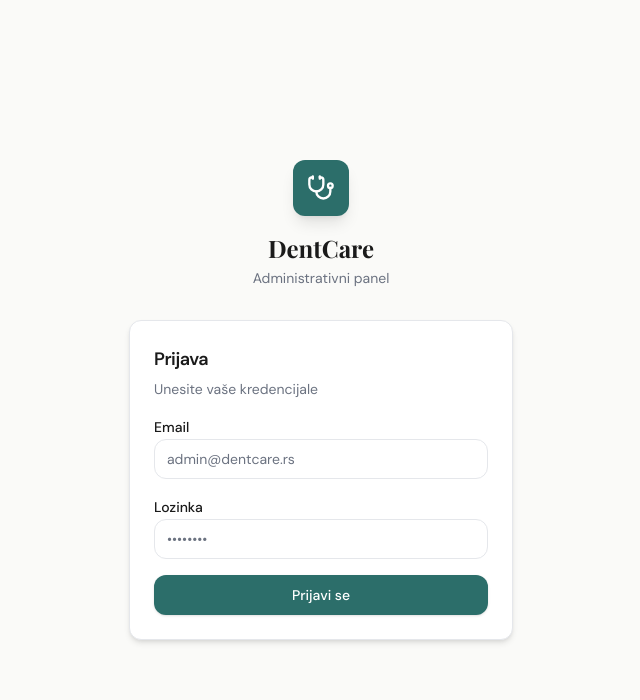
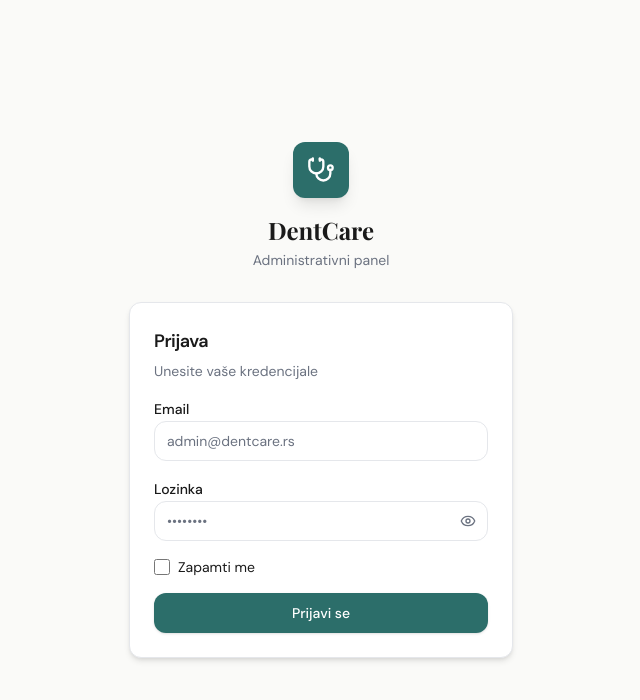
Before and after one commit to OmarBeslic/dentcare, a Next.js app: page /admin/login in a window 1280 px wide. Shown: the top 700 px of the page, without its empty margins (319-959 px from the left). Built offline with nearby package versions, Linux system fonts and the light colour scheme.

Commit message:
feat: password visibility toggle and remember me on login

```diff
--- a/app/admin/(protected)/settings/page.tsx
+++ b/app/admin/(protected)/settings/page.tsx
@@ -9,6 +9,7 @@ import { Card, CardContent, CardHeader, CardTitle } from "@/components/ui/card";
 import { Badge } from "@/components/ui/badge";
 import { Button } from "@/components/ui/button";
 import { Input } from "@/components/ui/input";
+import { PasswordInput } from "@/components/ui/password-input";
 import { Label } from "@/components/ui/label";
 import { Select, SelectContent, SelectItem, SelectTrigger, SelectValue } from "@/components/ui/select";
 import {
@@ -98,7 +99,7 @@ export default function SettingsPage() {
                   </div>
                   <div className="space-y-2">
                     <Label>Lozinka *</Label>
-                    <Input type="password" value={newUser.password} onChange={(e) => setNewUser((u) => ({ ...u, password: e.target.value }))} placeholder="Min. 6 karaktera" />
+                    <PasswordInput value={newUser.password} onChange={(e) => setNewUser((u) => ({ ...u, password: e.target.value }))} placeholder="Min. 6 karaktera" />
                     {errors.password && <p className="text-xs text-destructive">{errors.password}</p>}
                   </div>
                   <div className="space-y-2">
--- a/app/admin/login/page.tsx
+++ b/app/admin/login/page.tsx
@@ -7,12 +7,14 @@ import { Stethoscope, Loader2 } from "lucide-react";
 import { Button } from "@/components/ui/button";
 import { Input } from "@/components/ui/input";
 import { Label } from "@/components/ui/label";
+import { PasswordInput } from "@/components/ui/password-input";
 import { Card, CardContent, CardHeader, CardTitle, CardDescription } from "@/components/ui/card";
 
 export default function LoginPage() {
   const router = useRouter();
   const [email, setEmail] = useState("");
   const [password, setPassword] = useState("");
+  const [rememberMe, setRememberMe] = useState(false);
   const [error, setError] = useState("");
   const [loading, setLoading] = useState(false);
 
@@ -24,6 +26,7 @@ export default function LoginPage() {
     const result = await signIn("credentials", {
       email,
       password,
+      rememberMe: String(rememberMe),
       redirect: false,
     });
 
@@ -69,15 +72,27 @@ export default function LoginPage() {
               </div>
               <div className="space-y-2">
                 <Label htmlFor="password">Lozinka</Label>
-                <Input
+                <PasswordInput
                   id="password"
-                  type="password"
                   placeholder="••••••••"
                   value={password}
                   onChange={(e) => setPassword(e.target.value)}
                   required
                   autoComplete="current-password"
                 />
+              </div>
+
+              <div className="flex items-center gap-2">
+                <input
+                  id="rememberMe"
+                  type="checkbox"
+                  checked={rememberMe}
+                  onChange={(e) => setRememberMe(e.target.checked)}
+                  className="w-4 h-4 rounded border-border accent-primary cursor-pointer"
+                />
+                <Label htmlFor="rememberMe" className="text-sm font-normal cursor-pointer">
+                  Zapamti me
+                </Label>
               </div>
 
               {error && (
--- /dev/null
+++ b/components/ui/password-input.tsx
@@ -0,0 +1,33 @@
+"use client";
+
+import { useState } from "react";
+import { Eye, EyeOff } from "lucide-react";
+import { Input } from "@/components/ui/input";
+import { cn } from "@/lib/utils";
+
+interface PasswordInputProps extends React.InputHTMLAttributes<HTMLInputElement> {
+  className?: string;
+}
+
+export function PasswordInput({ className, ...props }: PasswordInputProps) {
+  const [show, setShow] = useState(false);
+
+  return (
+    <div className="relative">
+      <Input
+        {...props}
+        type={show ? "text" : "password"}
+        className={cn("pr-10", className)}
+      />
+      <button
+        type="button"
+        onClick={() => setShow((s) => !s)}
+        className="absolute right-3 top-1/2 -translate-y-1/2 text-muted-foreground hover:text-foreground transition-colors"
+        tabIndex={-1}
+        aria-label={show ? "Sakrij lozinku" : "Prikaži lozinku"}
+      >
+        {show ? <EyeOff className="w-4 h-4" /> : <Eye className="w-4 h-4" />}
+      </button>
+    </div>
+  );
+}
--- a/lib/auth.ts
+++ b/lib/auth.ts
@@ -13,6 +13,7 @@ export const { handlers, signIn, signOut, auth } = NextAuth({
       credentials: {
         email: { label: "Email", type: "email" },
         password: { label: "Lozinka", type: "password" },
+        rememberMe: { label: "Zapamti me", type: "text" },
       },
       async authorize(credentials) {
         if (!credentials?.email || !credentials?.password) return null;
@@ -30,13 +31,18 @@ export const { handlers, signIn, signOut, auth } = NextAuth({
           name: user.name,
           email: user.email,
           role: user.role,
+          rememberMe: credentials.rememberMe === "true",
         };
       },
     }),
   ],
   callbacks: {
     jwt({ token, user }) {
-      if (user) token.role = (user as { role: Role }).role;
+      if (user) {
+        token.role = (user as { role: Role }).role;
+        const rememberMe = (user as { rememberMe?: boolean }).rememberMe ?? false;
+        token.exp = Math.floor(Date.now() / 1000) + (rememberMe ? 30 * 24 * 60 * 60 : 8 * 60 * 60);
+      }
       return token;
     },
     session({ session, token }) {
@@ -49,5 +55,6 @@ export const { handlers, signIn, signOut, auth } = NextAuth({
   },
   session: {
     strategy: "jwt",
+    maxAge: 30 * 24 * 60 * 60, // cookie lives 30 days max; token.exp controls actual expiry
   },
 });
```
